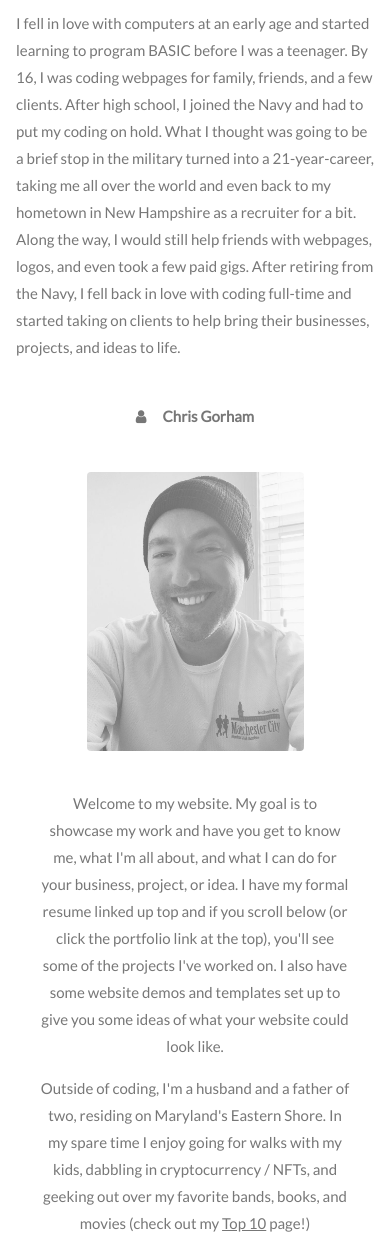
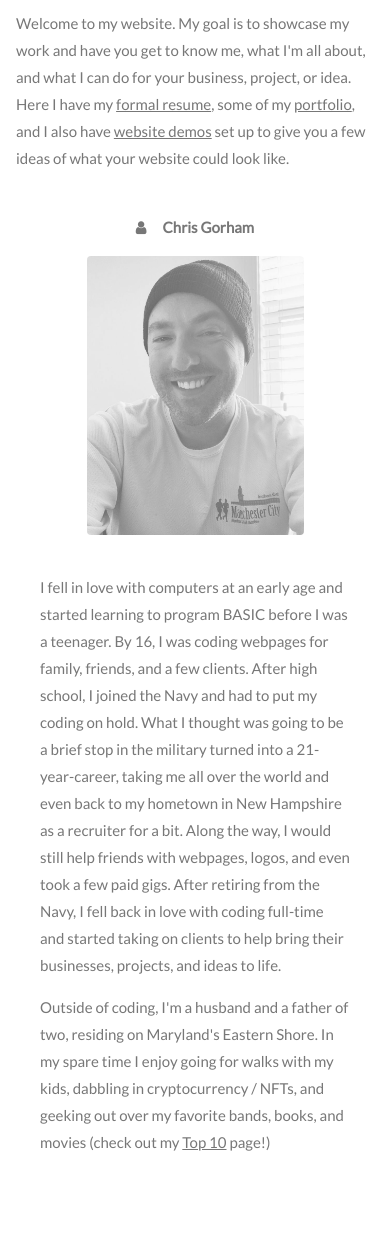
Before and after one commit to chrisgorham999/ChrisGorham.net, a plain HTML site: page index.html in a window 390 px wide. Shown: the part 660-1900 px from the top of the page. Drawn offline with Linux system fonts and the light colour scheme.

Commit message:
more mobile changes

```diff
--- a/index.html
+++ b/index.html
@@ -65,7 +65,7 @@ body, html {
     <a href="#home" class="w3-bar-item w3-button">HOME</a>
     <a href="#about" class="w3-bar-item w3-button w3-hide-small"><i class="fa fa-user"></i> ABOUT</a>
     <a href="#portfolio" class="w3-bar-item w3-button w3-hide-small"><i class="fa fa-folder"></i> PORTFOLIO</a>
-    <a href="demos.html" class="w3-bar-item w3-button w3-hide-small"><i class="fa fa-th"></i> WEBSITE DEMOS</a>
+    <a href="pages/demos.html" class="w3-bar-item w3-button w3-hide-small"><i class="fa fa-th"></i> WEBSITE DEMOS</a>
     <a href="pages/resume.html" class="w3-bar-item w3-button w3-hide-small"><i class="fa fa-file"></i> RESUME</a>
     <a href="#contact" class="w3-bar-item w3-button w3-hide-small"><i class="fa fa-envelope"></i> CONTACT</a>
     <a href="pages/top10.html" class="w3-bar-item w3-button w3-hide-small"><i class="fa fa-list-ol"></i> TOP 10</a>
@@ -98,15 +98,16 @@ body, html {
   <h3 class="w3-center">ABOUT ME</h3>
   <p class="w3-center"><em>Let's bring your idea to life</em></p>
   <p class="w3-center"><b>Web Design - Web Administration - Logo & Brand Design - Advertisement Design - Javascript Widget Design</b></p>
-  <p>I fell in love with computers at an early age and started learning to program BASIC before I was a teenager.  By 16, I was coding webpages for family, friends, and a few clients.  After high school, I joined the Navy and had to put my coding on hold.  What I thought was going to be a brief stop in the military turned into a 21-year-career, taking me all over the world and even back to my hometown in New Hampshire as a recruiter for a bit.  Along the way, I would still help friends with webpages, logos, and even took a few paid gigs.  After retiring from the Navy, I fell back in love with coding full-time and started taking on clients to help bring their businesses, projects, and ideas to life.</p>
+  <p>Welcome to my website. My goal is to showcase my work and have you get to know me, what I'm all about, and what I can do for your business, project, or idea.  Here I have my <a href="pages/resume.html">formal resume</a>, some of my <a href="#porftolio">portfolio</a>, and I also have <a href="pages/demos.html">website demos</a> set up to give you a few ideas of what your website could look like.</p>
+
   <div class="w3-row">
     <div class="w3-col m6 w3-center w3-padding-large">
-      <p><b><i class="fa fa-user w3-margin-right"></i>Chris Gorham</b></p><br>
+      <p><b><i class="fa fa-user w3-margin-right"></i>Chris Gorham</b></p>
       <img src="images/portrait.jpg" width="70%" height="70%" class="w3-round w3-image w3-opacity w3-hover-opacity-off" alt="portrait">
     </div>
 
-    <div class="w3-col m6 w3-center w3-padding-large">
-      <p>Welcome to my website. My goal is to showcase my work and have you get to know me, what I'm all about, and what I can do for your business, project, or idea.  I have my formal resume linked up top and if you scroll below (or click the portfolio link at the top), you'll see some of the projects I've worked on.  I also have some website demos and templates set up to give you some ideas of what your website could look like.</p>
+    <div class="w3-col m6 w3-padding-large">
+      <p>I fell in love with computers at an early age and started learning to program BASIC before I was a teenager.  By 16, I was coding webpages for family, friends, and a few clients.  After high school, I joined the Navy and had to put my coding on hold.  What I thought was going to be a brief stop in the military turned into a 21-year-career, taking me all over the world and even back to my hometown in New Hampshire as a recruiter for a bit.  Along the way, I would still help friends with webpages, logos, and even took a few paid gigs.  After retiring from the Navy, I fell back in love with coding full-time and started taking on clients to help bring their businesses, projects, and ideas to life.</p>
 
       <p>Outside of coding, I'm a husband and a father of two, residing on Maryland's Eastern Shore.  In my spare time I enjoy going for walks with my kids, dabbling in cryptocurrency / NFTs, and geeking out over my favorite bands, books, and movies (check out my <A href="pages/top10.html" target="resource window">Top 10</A> page!) </p>
     </div>
```
